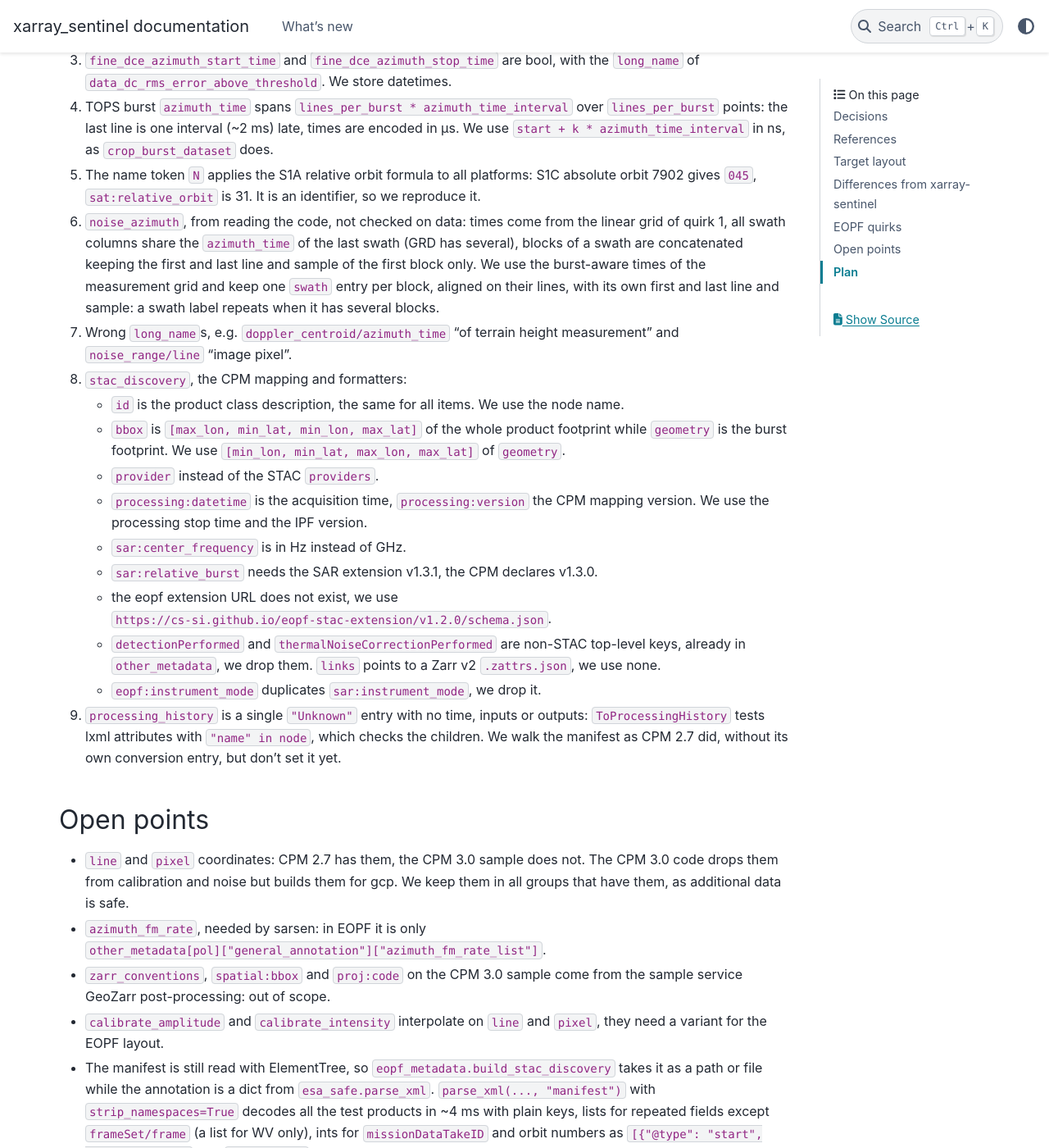
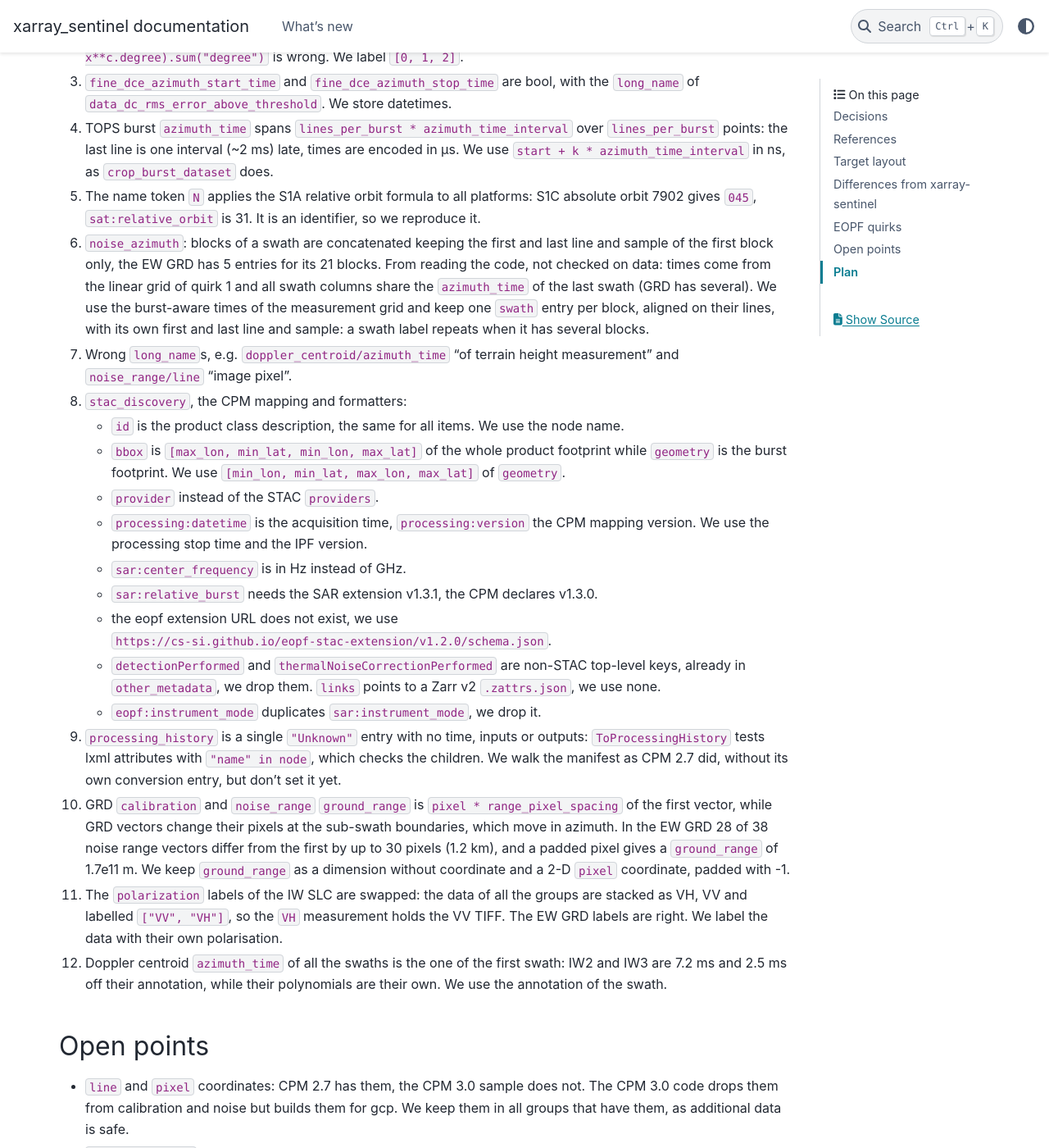
Before and after one commit to bopen/xarray-sentinel, a Sphinx documentation site: the page built from docs/DATATREE.md, in a window 1280 px wide and 1400 px high, scrolled down 4581 px. Shown: the whole window at 82% size. Built offline with Sphinx 7.4.7 and the PyData theme 0.15.4, drawn with Linux system fonts in a browser that asks for light colours; pages that are not in the unit, such as notebooks, are missing from menus; the version number could not be read and is left out; some of the changed text lies outside the part shown.

Commit message:
Document the validation against CPM 3.0 and the new EOPF quirks
Co-Authored-By: Claude Opus 5.5 <noreply@anthropic.com>

```diff
--- a/docs/DATATREE.md
+++ b/docs/DATATREE.md
@@ -148,7 +148,7 @@ Still served by the sample service: one node per polarisation, swath and burst,
 | none | `conditions/antenna_pattern` | EOPF only |
 | `IW/VV/coordinate_conversion`, GRD only | `conditions/coordinate_conversion` | snake_case names |
 | `IW1/VV/azimuth_fm_rate` | none | only in `other_metadata` |
-| `IW1/VV/calibration` | `quality/calibration` | snake_case names, `(line, pixel)` is `(azimuth_time, slant_range_time\|ground_range)` with `line` and `pixel` as coordinates |
+| `IW1/VV/calibration` | `quality/calibration` | snake_case names, `(line, pixel)` is `(azimuth_time, slant_range_time\|ground_range)` with `line` and `pixel` as coordinates, GRD `pixel` is 2-D, see quirk 10 |
 | `IW1/VV/noise_range` | `quality/noise_range` | as calibration |
 | `IW1/VV/noise_azimuth` | `quality/noise_azimuth` | snake_case names, `(swath, line)` is `(azimuth_time, swath)` with `line` as coordinate |
 | none | `burst_timing` attrs | per-line valid samples |
@@ -176,10 +176,10 @@ What we do in each case follows the decisions above.
 1. The name token `N` applies the S1A relative orbit formula to all platforms: S1C
    absolute orbit 7902 gives `045`, `sat:relative_orbit` is 31. It is an identifier, so
    we reproduce it.
-1. `noise_azimuth`, from reading the code, not checked on data: times come from the
-   linear grid of quirk 1, all swath columns share the `azimuth_time` of the last swath
-   (GRD has several), blocks of a swath are concatenated keeping the first and last
-   line and sample of the first block only. We use the burst-aware times of the
+1. `noise_azimuth`: blocks of a swath are concatenated keeping the first and last line
+   and sample of the first block only, the EW GRD has 5 entries for its 21 blocks. From
+   reading the code, not checked on data: times come from the linear grid of quirk 1 and
+   all swath columns share the `azimuth_time` of the last swath (GRD has several). We use the burst-aware times of the
    measurement grid and keep one `swath` entry per block, aligned on their lines, with
    its own first and last line and sample: a swath label repeats when it has several
    blocks.
@@ -205,6 +205,18 @@ What we do in each case follows the decisions above.
    `ToProcessingHistory` tests lxml attributes with `"name" in node`, which checks
    the children. We walk the manifest as CPM 2.7 did, without its own conversion entry,
    but don't set it yet.
+1. GRD `calibration` and `noise_range` `ground_range` is `pixel * range_pixel_spacing`
+   of the first vector, while GRD vectors change their pixels at the sub-swath
+   boundaries, which move in azimuth. In the EW GRD 28 of 38 noise range vectors differ
+   from the first by up to 30 pixels (1.2 km), and a padded pixel gives a `ground_range`
+   of 1.7e11 m. We keep `ground_range` as a dimension without coordinate and a 2-D
+   `pixel` coordinate, padded with -1.
+1. The `polarization` labels of the IW SLC are swapped: the data of all the groups are
+   stacked as VH, VV and labelled `["VV", "VH"]`, so the `VH` measurement holds the VV
+   TIFF. The EW GRD labels are right. We label the data with their own polarisation.
+1. Doppler centroid `azimuth_time` of all the swaths is the one of the first swath:
+   IW2 and IW3 are 7.2 ms and 2.5 ms off their annotation, while their polynomials are
+   their own. We use the annotation of the swath.
 
 ## Open points
 
@@ -312,6 +324,19 @@ done at any time.
    environment (the test SAFEs lack the `support/*.xsd` the CPM needs), compare
    structure exactly and values within tolerance, list the deviations due to the
    quirks. Optionally open our Zarr output with `xarray-eopf`.
+   - Done for GRD: `S1C_EW_GRDM_1SDH_20261020T070839_20261020T070915_009965_013DEA_057B`
+     converted with `eopf` 3.0.0 has the same node and groups. The shared variables are
+     equal or within float32 rounding, at most 5e-8 relative, except quirks 1, 2, 3, 6
+     and 10. We add the `line`, `pixel` and `coordinate_conversion/degree` coordinates
+     and store the attitude angles and angular velocity as float32. Same results for
+     `S1C_EW_GRDM_1SDH_20261020T070234_20261020T070339_009965_013DEA_83FA`, whose CDSE
+     COG product converts to the same values. CPM 3.0 fails on the COG products, as it
+     cannot parse the `_COG` SAFE names.
+   - StripMap: to do, the products have an empty `noiseAzimuthVectorList`.
+   - Done for SLC: `S1C_IW_SLC__1SDV_20261022T051910_20261022T051938_009993_013EED_456A`
+     has the same 28 nodes and groups and the same `slc` data in every burst. The shared
+     variables are equal or within float32 rounding except quirks 1, 2, 3, 4, 6, 11 and
+     12, with the same additions and dtypes as GRD.
 1. Parse once: decode each XML once and pass the result down.
    - Manifest: `build_stac_discovery` and `build_processing_history` take the parsed
      `ElementTree` root instead of the path, now `build_stac_discovery` parses the
```
Also changed, not shown: other parts of docs/DATATREE.md (+2 -2 lines).
